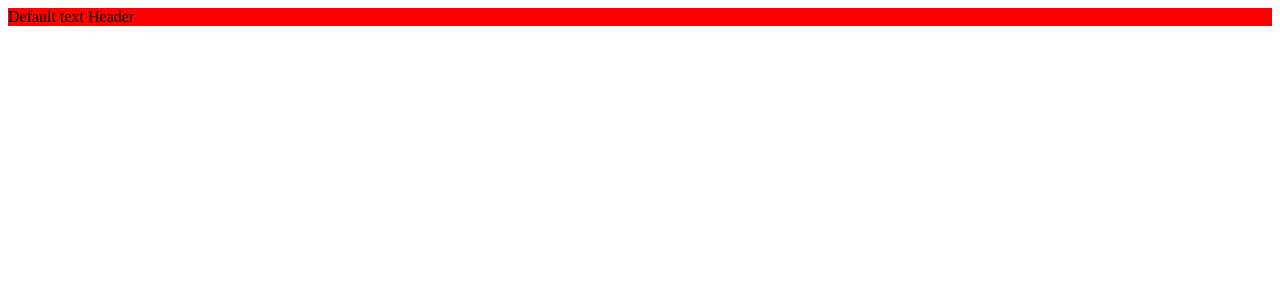
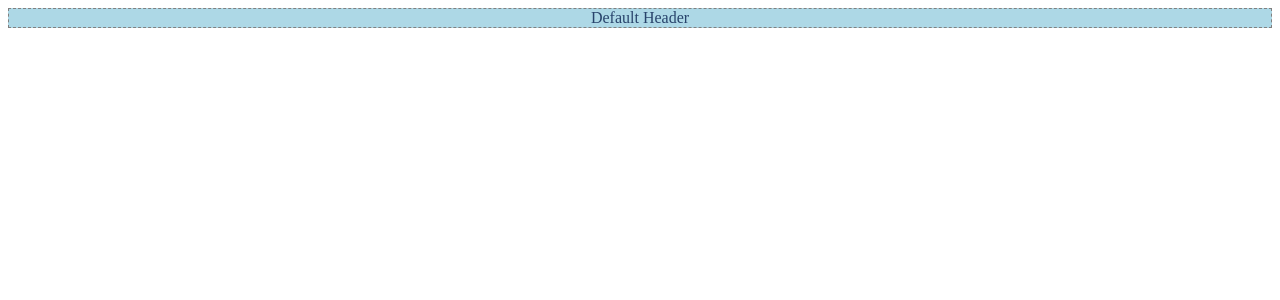
Before and after one commit to AAshishG70/feedback-app, a React (Vite) app in the folder vite-project/: page / in a window 1280 px wide. Shown: the top 300 px of the page. Built offline with nearby package versions, Linux system fonts and the light colour scheme.

Commit message:
header component setup

```diff
--- a/vite-project/src/App.jsx
+++ b/vite-project/src/App.jsx
@@ -1,5 +1,5 @@
 import React from "react";
-import Header from "./components/Header";
+import Header from "./components/common/Header";
 
 const App = () => {
   return (
--- a/vite-project/src/components/Header.module.css
+++ /dev/null
@@ -1,3 +0,0 @@
-.container {
-  background-color: red;
-}
--- a/vite-project/src/components/Header.jsx
+++ b/vite-project/src/components/common/Header.jsx
@@ -2,9 +2,17 @@ import React from "react";
 import PropTypes from "prop-types";
 import styles from "./Header.module.css";
 
-const Header = ({ text = "Default text" }) => {
+const Header = ({
+  text = "Default",
+  textColor = "black",
+  bgColor = "brown",
+}) => {
+  const headerStyles = {
+    backgroundColor: "lightblue",
+    border: "1.5px dashed gray",
+  };
   return (
-    <header>
+    <header style={headerStyles}>
       <div className={styles.container}>{text} Header</div>
     </header>
   );
@@ -12,6 +20,8 @@ const Header = ({ text = "Default text" }) => {
 
 Header.propTypes = {
   text: PropTypes.string.isRequired,
+  textColor: PropTypes.string,
+  bgColor: PropTypes.string,
 };
 
 export default Header;
--- /dev/null
+++ b/vite-project/src/components/common/Header.module.css
@@ -0,0 +1,4 @@
+.container {
+  color: rgb(40, 67, 107);
+  text-align: center;
+}
```
